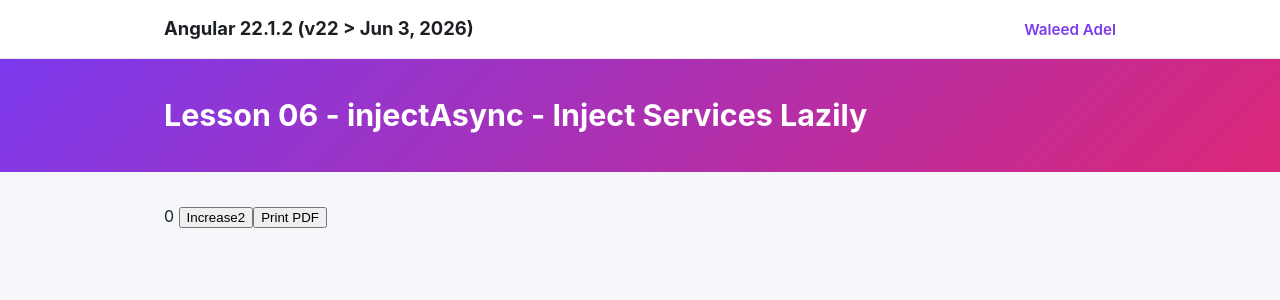
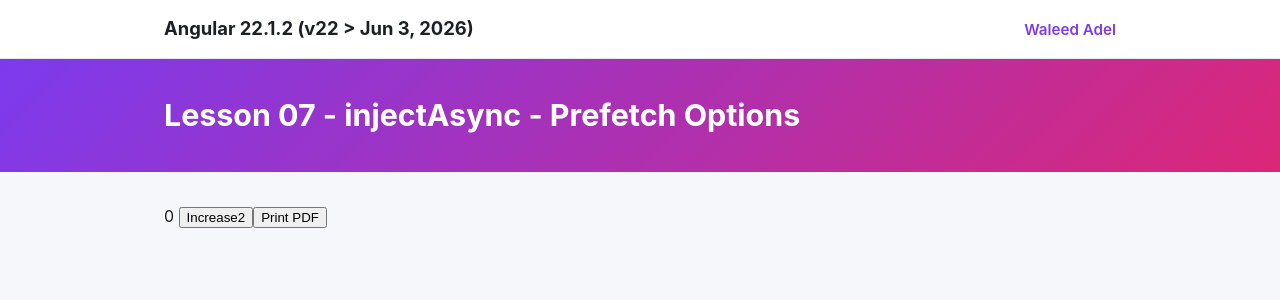
Before and after one commit to waledadel/angular_22_updates, an Angular app: page / in a window 1280 px wide. Shown: the top 300 px of the page. Built offline with nearby package versions, Linux system fonts and the light colour scheme.

Commit message:
07- injectAsync - Prefetch Options

```diff
--- a/src/app/app.ts
+++ b/src/app/app.ts
@@ -1,4 +1,4 @@
-import { Component, ChangeDetectionStrategy, OnInit, inject, signal, injectAsync } from '@angular/core';
+import { Component, ChangeDetectionStrategy, OnInit, inject, signal, injectAsync, onIdle } from '@angular/core';
 
 import { Layout } from './layout/layout';
 import { Users } from './users';
@@ -16,7 +16,11 @@
   count = signal(0);
 
   private usersService = inject(Users);
-  private readonly pdf = injectAsync(() => import('./pdf').then(s => s.PDF));
+  // pdf = inject(PDF);
+  private readonly pdf = injectAsync(() => import('./pdf').then(s => s.PDF), {
+    // prefetch: onIdle
+    prefetch: () => onIdle({timeout: 100})
+  });
 
   // constructor(private usersService: Users) {
 
--- a/src/app/layout/layout.html
+++ b/src/app/layout/layout.html
@@ -13,7 +13,7 @@
 
   <div class="lesson">
     <div class="lesson-inner">
-      <h1 class="lesson-title">Lesson 06 - injectAsync - Inject Services Lazily</h1>
+      <h1 class="lesson-title">Lesson 07 - injectAsync - Prefetch Options</h1>
     </div>
   </div>
 
```
